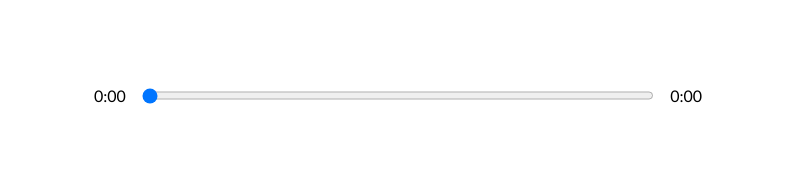
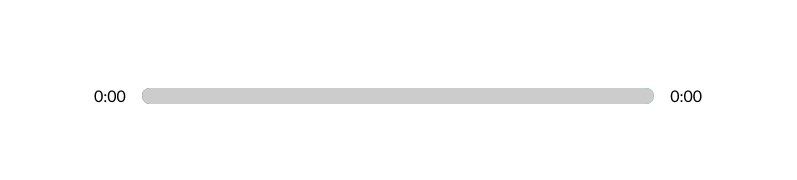
Before and after one commit to eshaan007/MeloBeats, a React (Create React App) app: page / in a window 1280 px wide. Shown: the part 490-670 px from the top of the page, without its empty margins (242-1039 px from the left). Built offline with nearby package versions, Linux system fonts and the light colour scheme.

Commit message:
Color Bar

```diff
--- a/src/App.js
+++ b/src/App.js
@@ -17,12 +17,23 @@
   const [songInfo, setSongInfo] = useState ({
     currentTime: 0,
     duration: 0,
+    animationPercentage: 0,
 });
 const [libraryStatus, setLibraryStatus] = useState(false);
 const timeUpdateHandler = (e) => {
   const current = e.target.currentTime;
   const duration = e.target.duration;
-  setSongInfo({...songInfo, currentTime: current, duration})
+  //Calculate Percentage
+  const roundedCurrent = Math.round(current);
+  const roundedDuration = Math.round(duration);
+  const animation = Math.round((roundedCurrent / roundedDuration) * 100);
+
+  setSongInfo({
+    ...songInfo,
+    currentTime: current,
+    duration,
+    animationPercentage: animation,
+  });
 };
 
   return (
--- a/src/Components/Player.js
+++ b/src/Components/Player.js
@@ -77,11 +77,15 @@
         playAudio(isPlaying, audioRef);
     };
 
+    const trackAnim = {
+        transform: `translateX(${songInfo.animationPercentage}%)`,
+    };
 
     return(
         <div className="player">
             <div className="time-control">
                 <p> {getTime(songInfo.currentTime)} </p>
+                <div style={{background: `linear-gradient(to right, ${currentSong.color[0]}, ${currentSong.color[1]})`}} className="track">
                     <input
                         min={0}
                         max={songInfo.duration || 0}
@@ -89,6 +93,8 @@
                         onChange={dragHandler}
                         type="range"
                     />
+                    <div style={trackAnim} className="animate-track"></div>
+                </div>
                 <p> {songInfo.duration ? getTime(songInfo.duration) : "0:00"} </p>
             </div>
 
--- a/src/styles/_player.scss
+++ b/src/styles/_player.scss
@@ -12,6 +12,9 @@
     input{
         width: 100%;
         padding: 1rem 0rem;
+        -webkit-appearance: none;
+        background: transparent;
+        cursor: pointer;
     }
     p{
         padding: 1rem;
@@ -28,3 +31,33 @@
         cursor: pointer;
     }
 }
+
+input[type="range"]:focus {
+    outline: none;
+}
+input[type="range"]::-webkit-slider-thumb {
+    -webkit-appearance: none;
+    height: 16px;
+    width: 16px;
+}
+
+.track {
+    // background: rgb(68, 157, 184);
+    width: 100%;
+    height: 1rem;
+    position: relative;
+    margin-top: 1.1rem;
+    border-radius: 1rem;
+    overflow: hidden;
+}
+
+.animate-track{
+    background: rgb(204,204,204);
+    width: 100%;
+    height: 100%;
+    position: absolute;
+    top: 0;
+    left: 0;
+    transform: translateX(0%);
+    pointer-events: none;
+}
```
Lines whose indentation alone changed are shown as unchanged.
